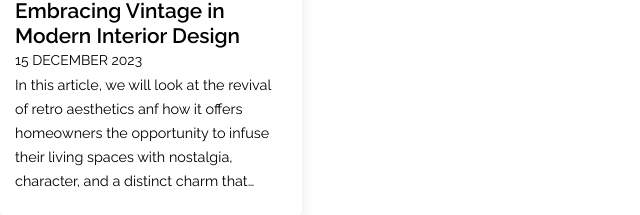
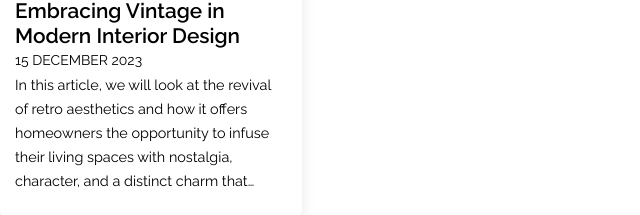
Before and after one commit to vlwhite/ThinkingWell, a plain HTML site: page blog.html in a window 1280 px wide. Shown: the part 2976-3191 px from the top of the page, 0-640 px from the left. Drawn offline with nearby package versions, Linux system fonts and the light colour scheme.

Commit message:
Add files via upload

```diff
--- a/blog.html
+++ b/blog.html
@@ -240,7 +240,7 @@
             Embracing Vintage in Modern Interior Design
         </a>
         <span class="post-date">15 December 2023</span>
-        <p class="post-description"> In this article, we will look at the revival of retro aesthetics anf how it offers homeowners the opportunity to infuse their living spaces with nostalgia, character, and a distinct charm that stands out in the contemporary world.
+        <p class="post-description"> In this article, we will look at the revival of retro aesthetics and how it offers homeowners the opportunity to infuse their living spaces with nostalgia, character, and a distinct charm that stands out in the contemporary world.
     </div>
 
 
```
